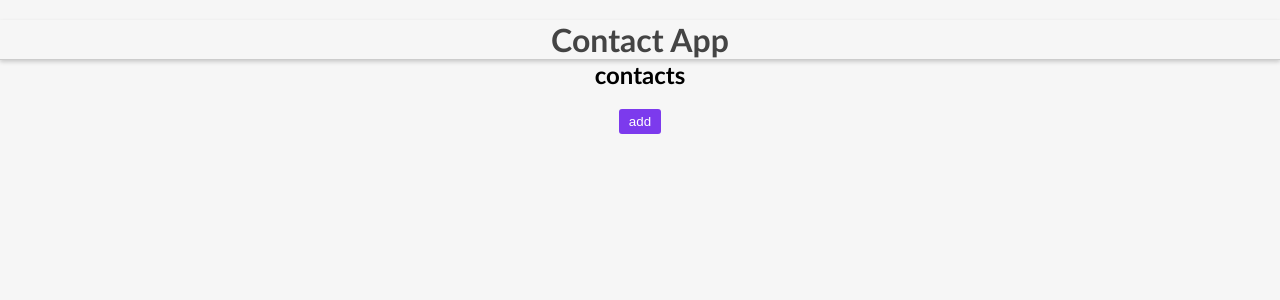
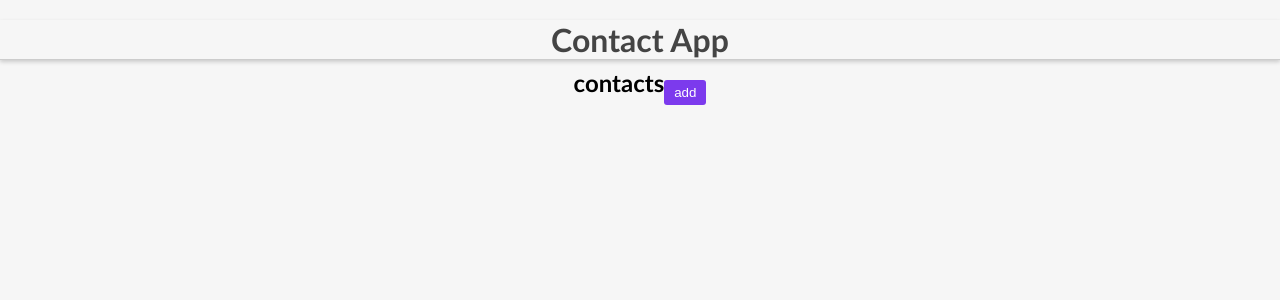
Before and after one commit to Behrooz-zendehdel/Contact-List-with-react, a React (Create React App) app: page / in a window 1280 px wide. Shown: the top 300 px of the page. Built offline with nearby package versions, Linux system fonts and the light colour scheme.

Commit message:
update buttons

```diff
--- a/src/App.js
+++ b/src/App.js
@@ -3,6 +3,7 @@ import { Route } from "react-router-dom";
 import { Switch } from "react-router-dom";
 import "./App.css";
 import AddContact from "./components/AddContact/AddContact";
+import ContactDetail from "./components/ContactList/ContactDetail/ContactDetail";
 import ContactList from "./components/ContactList/ContactList";
 
 function App() {
@@ -34,6 +35,9 @@ function App() {
 
       <Switch>
         <Route
+          path="/user/:id"
+          component={ContactDetail} />
+        <Route
           path="/add"
           render={(props) => (
             <AddContact addContactHandler={addContactHandler} {...props} />
--- a/src/components/ContactList/Contact/Contact.js
+++ b/src/components/ContactList/Contact/Contact.js
@@ -1,3 +1,4 @@
+import { Link } from 'react-router-dom';
 import userImage from '../../../asset/images-removebg-preview.png'
 
 
@@ -9,10 +10,12 @@ const Contact = ({ contact, onDelete }) => {
 
             <div style={{ display: 'flex', alignItems: 'center' }}>
                 <img src={userImage} alt="user" />
-                <div >
-                    <p>name : {name}</p>
-                    <p>email : {email}</p>
-                </div>
+                <Link to={{ pathname: `user/${id}`, state: { contact: contact } }}>
+                    <div >
+                        <p>name : {name}</p>
+                        <p>email : {email}</p>
+                    </div>
+                </Link>
             </div>
             <button onClick={() => onDelete(id)}>delete</button>
         </div>
--- /dev/null
+++ b/src/components/ContactList/ContactDetail/ContactDetail.js
@@ -0,0 +1,16 @@
+import Contact from "../Contact/Contact";
+import { Link } from "react-router-dom";
+const ContactDetail = ({ location }) => {
+    const { contact } = location.state;
+    // console.log(props.location.state.contact)
+    return (
+        <div>
+            <p>use name : {contact.name}</p>
+            <p>use email : {contact.email}</p>
+            <Link to="/">go to back contact list</Link>
+        </div>
+
+    );
+}
+
+export default ContactDetail;
--- a/src/components/ContactList/ContactList.css
+++ b/src/components/ContactList/ContactList.css
@@ -4,7 +4,6 @@
   align-items: center;
 }
 .item {
-  width: 20rem;
   background-color: #fff;
   display: flex;
   justify-content: space-between;
@@ -13,6 +12,7 @@
   padding: 6px;
   border-radius: 3px;
   margin-top: 20px;
+  min-width: 20rem;
 }
 .item button {
   outline: none;
@@ -37,3 +37,14 @@
   background-color: #7c3aed;
   border-radius: 3px;
 }
+.listHeader {
+  display: flex;
+  justify-content: space-between;
+  align-items: center;
+  width: 100%;
+}
+
+.listWrapper {
+  display: flex;
+  justify-content: center;
+}
--- a/src/components/ContactList/ContactList.js
+++ b/src/components/ContactList/ContactList.js
@@ -4,9 +4,10 @@ import Contact from './Contact/Contact';
 const ContactList = ({ contacts, onDelete }) => {
 
     return (
-        <section className='contactList'>
+        <section className='listWrapper'>
+            <div className='contactList'>
 
-            <div >
+                <div className='listHeader' >
                     <h2>contacts</h2>
                     <Link to="/add">
                         <button className='btnlink'>add</button>
@@ -20,6 +21,8 @@ const ContactList = ({ contacts, onDelete }) => {
                         )
                     })
                 }
+            </div>
+
         </section>
     );
 }
```
Lines whose indentation alone changed are shown as unchanged.
